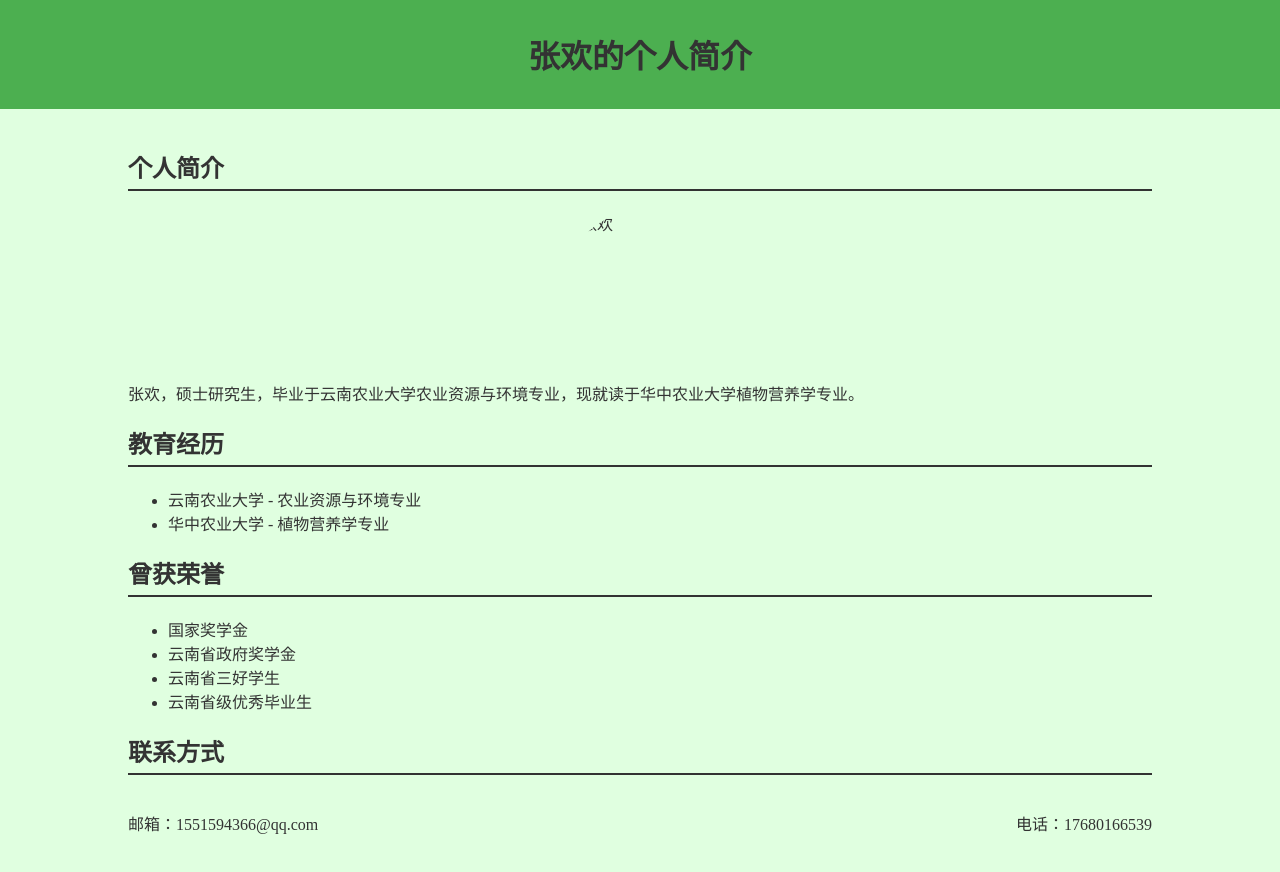
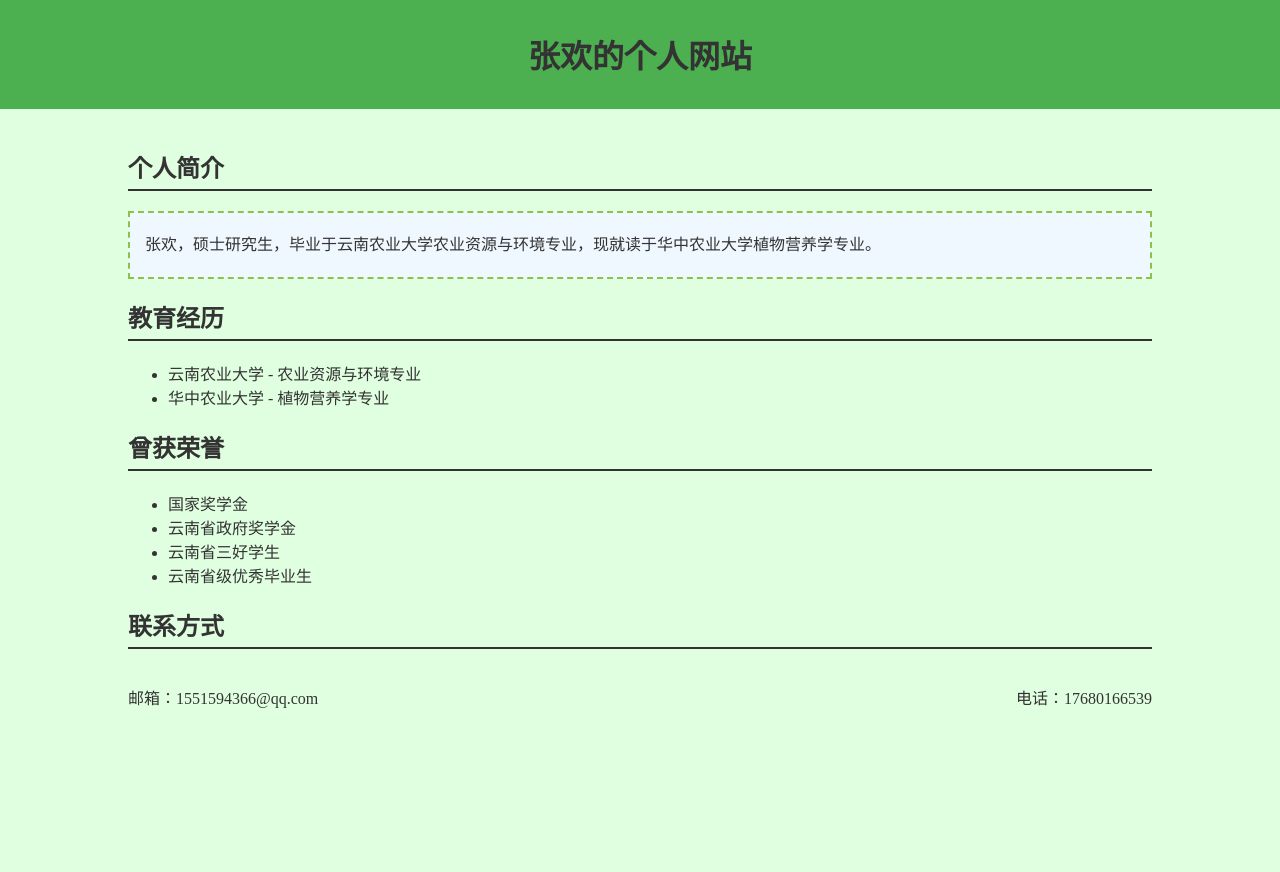
Before and after one commit to Zhang-Huan527/-527-.github.io, a plain HTML site: page index.html in a window 1280 px wide. After the commit the page ends 800 px from the top, so only its background shows below. Drawn offline with Linux system fonts and the light colour scheme.

Commit message:
Add files via upload

```diff
--- a/index.html
+++ b/index.html
@@ -3,7 +3,7 @@
 <head>
     <meta charset="UTF-8">
     <meta name="viewport" content="width=device-width, initial-scale=1.0">
-    <title>个人简介</title>
+    <title>张欢的个人网站</title>
     <style>
         body {
             font-family: 'Times New Roman', serif;
@@ -48,25 +48,29 @@
         .section p, .section ul {
             font-family: 'SimSun', serif;
         }
-        /* 添加照片样式 */
-        .profile-photo {
-            width: 150px;
-            height: 150px;
-            border-radius: 50%; /* 圆形照片 */
-            margin: 20px auto;
-            display: block;
+        /* 个人简介部分的紧凑排版和花边装饰 */
+        .profile-intro {
+            border: 2px dashed #8BC34A; /* 添加花边 */
+            padding: 15px;
+            background-color: #f0f8ff; /* 添加背景色 */
+            margin: 20px 0;
+        }
+        .profile-intro p {
+            line-height: 1.5; /* 调整行距 */
+            margin: 5px 0; /* 调整段落间距 */
         }
     </style>
 </head>
 <body>
     <header>
-        <h1>张欢的个人简介</h1>
+        <h1>张欢的个人网站</h1>
     </header>
     <div class="container">
         <div class="section">
             <h2>个人简介</h2>
-            <img src="your-photo.jpg" alt="张欢" class="profile-photo"> <!-- 替换为你的照片路径 -->
-            <p>张欢，硕士研究生，毕业于云南农业大学农业资源与环境专业，现就读于华中农业大学植物营养学专业。</p>
+            <div class="profile-intro">
+                <p>张欢，硕士研究生，毕业于云南农业大学农业资源与环境专业，现就读于华中农业大学植物营养学专业。</p>
+            </div>
         </div>
         <div class="section">
             <h2>教育经历</h2>
```
